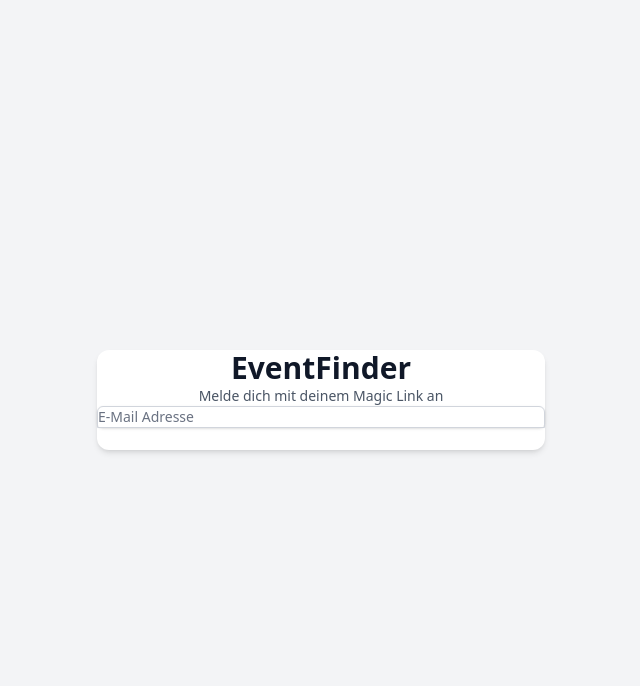
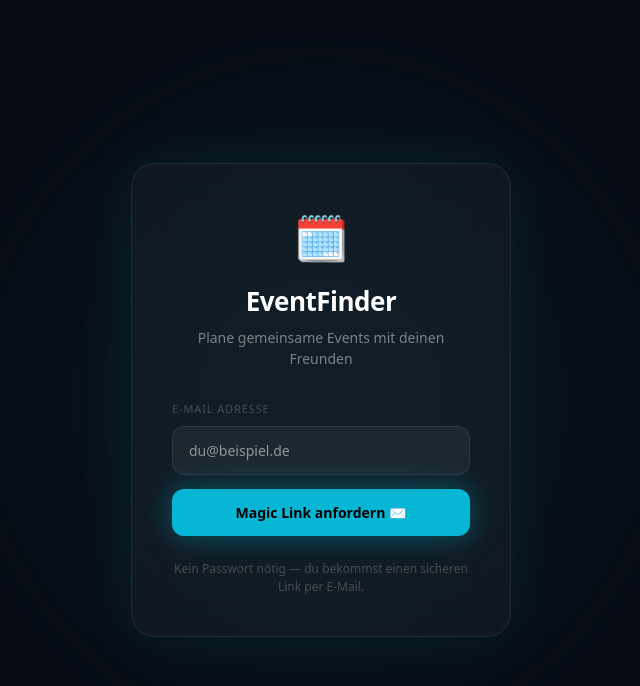
Before and after one commit to ThunderBee-coding/eventfinder, a Vue app in the folder frontend/: page /login in a window 1280 px wide. Shown: the top 686 px of the page, without its empty margins (319-959 px from the left). Built offline with nearby package versions, Linux system fonts and the light colour scheme.

Commit message:
feat: Login view dark mode redesign

```diff
--- a/frontend/src/views/Login.vue
+++ b/frontend/src/views/Login.vue
@@ -7,19 +7,16 @@ const email = ref('')
 const loading = ref(false)
 const message = ref('')
 const error = ref('')
-
 const route = useRoute()
 const router = useRouter()
 
 const requestMagicLink = async () => {
-  loading.ref = true
-  error.value = ''
-  message.value = ''
+  loading.value = true; error.value = ''; message.value = ''
   try {
     await axios.post('/auth/magic-link', { email: email.value })
-    message.value = 'Magic Link wurde gesendet! Bitte prüfe dein Postfach.'
-  } catch (err) {
-    error.value = 'Fehler beim Senden des Links.'
+    message.value = 'Magic Link gesendet! Bitte prüfe dein Postfach.'
+  } catch {
+    error.value = 'Fehler beim Senden. Bitte versuche es erneut.'
   } finally {
     loading.value = false
   }
@@ -27,51 +24,51 @@ const requestMagicLink = async () => {
 
 onMounted(async () => {
   const token = route.query.token as string
-  if (token) {
+  if (!token) return
   loading.value = true
   try {
-      const response = await axios.get(`/auth/verify?token=${token}`)
-      localStorage.setItem('token', response.data.access_token)
+    const res = await axios.get(`/auth/verify?token=${token}`)
+    localStorage.setItem('token', res.data.access_token)
     router.push('/')
-    } catch (err) {
+  } catch {
     error.value = 'Ungültiger oder abgelaufener Link.'
   } finally {
     loading.value = false
-    }
   }
 })
 </script>
 
 <template>
-  <div class="min-h-screen flex items-center justify-center bg-gray-100 py-12 px-4 sm:px-6 lg:px-8">
-    <div class="max-w-md w-full space-y-8 bg-white p-10 rounded-xl shadow-md">
-      <div>
-        <h2 class="mt-6 text-center text-3xl font-extrabold text-gray-900">EventFinder</h2>
-        <p class="mt-2 text-center text-sm text-gray-600">
-          Melde dich mit deinem Magic Link an
-        </p>
-      </div>
-      <form class="mt-8 space-y-6" @submit.prevent="requestMagicLink">
-        <div class="rounded-md shadow-sm -space-y-px">
-          <div>
-            <label for="email-address" class="sr-only">E-Mail Adresse</label>
-            <input v-model="email" id="email-address" name="email" type="email" autocomplete="email" required
-              class="appearance-none rounded-none relative block w-full px-3 py-2 border border-gray-300 placeholder-gray-500 text-gray-900 rounded-t-md focus:outline-none focus:ring-primary-500 focus:border-primary-500 focus:z-10 sm:text-sm"
-              placeholder="E-Mail Adresse">
-          </div>
+  <div style="min-height:100vh; display:flex; align-items:center; justify-content:center; padding:24px; position:relative; overflow:hidden; background:var(--bg-base);">
+    <div style="position:absolute; width:600px; height:600px; border-radius:50%; background:#06b6d4; opacity:0.05; filter:blur(100px); pointer-events:none;" />
+    <div style="position:relative; width:100%; max-width:380px; background:var(--bg-surface); backdrop-filter:blur(20px); border-radius:24px; padding:40px; border:1px solid var(--border); box-shadow:0 0 60px rgba(6,182,212,0.1);">
+      <div style="text-align:center; margin-bottom:32px;">
+        <div style="font-size:44px; margin-bottom:12px;">🗓️</div>
+        <h1 style="font-size:26px; font-weight:700; letter-spacing:-0.5px; margin-bottom:6px;">EventFinder</h1>
+        <p style="color:var(--text-secondary); font-size:14px;">Plane gemeinsame Events mit deinen Freunden</p>
       </div>
 
-        <div>
-          <button type="submit" :disabled="loading"
-            class="group relative w-full flex justify-center py-2 px-4 border border-transparent text-sm font-medium rounded-md text-white bg-primary-600 hover:bg-primary-700 focus:outline-none focus:ring-2 focus:ring-offset-2 focus:ring-primary-500">
-            <span v-if="loading">Lädt...</span>
-            <span v-else>Magic Link anfordern</span>
-          </button>
+      <div v-if="loading && !error && !message" style="text-align:center; color:var(--text-secondary); padding:20px 0;">
+        Einen Moment...
       </div>
 
-        <p v-if="message" class="text-green-600 text-sm text-center">{{ message }}</p>
-        <p v-if="error" class="text-red-600 text-sm text-center">{{ error }}</p>
+      <form v-else @submit.prevent="requestMagicLink">
+        <label style="font-size:11px; color:var(--text-muted); text-transform:uppercase; letter-spacing:.08em; display:block; margin-bottom:8px;">E-Mail Adresse</label>
+        <input v-model="email" type="email" placeholder="du@beispiel.de" required
+          style="width:100%; background:rgba(255,255,255,0.05); border:1px solid var(--border); border-radius:12px; padding:13px 16px; color:#fff; font-size:14px; outline:none; margin-bottom:14px; transition:border-color .2s; box-sizing:border-box;"
+          @focus="e => (e.target as HTMLInputElement).style.borderColor = 'rgba(255,255,255,0.25)'"
+          @blur="e => (e.target as HTMLInputElement).style.borderColor = 'var(--border)'" />
+
+        <button type="submit" :disabled="loading"
+          style="width:100%; padding:13px; border-radius:12px; border:none; cursor:pointer; font-weight:600; font-size:14px; color:#000; background:#06b6d4; box-shadow:0 0 30px rgba(6,182,212,0.4); transition:opacity .2s;">
+          {{ loading ? 'Sende...' : 'Magic Link anfordern ✉️' }}
+        </button>
+
+        <p v-if="message" style="color:#10b981; font-size:13px; text-align:center; margin-top:16px;">{{ message }}</p>
+        <p v-if="error" style="color:#f43f5e; font-size:13px; text-align:center; margin-top:16px;">{{ error }}</p>
       </form>
+
+      <p style="text-align:center; color:var(--text-muted); font-size:12px; margin-top:24px;">Kein Passwort nötig — du bekommst einen sicheren Link per E-Mail.</p>
     </div>
   </div>
 </template>
```
Lines whose indentation alone changed are shown as unchanged.
